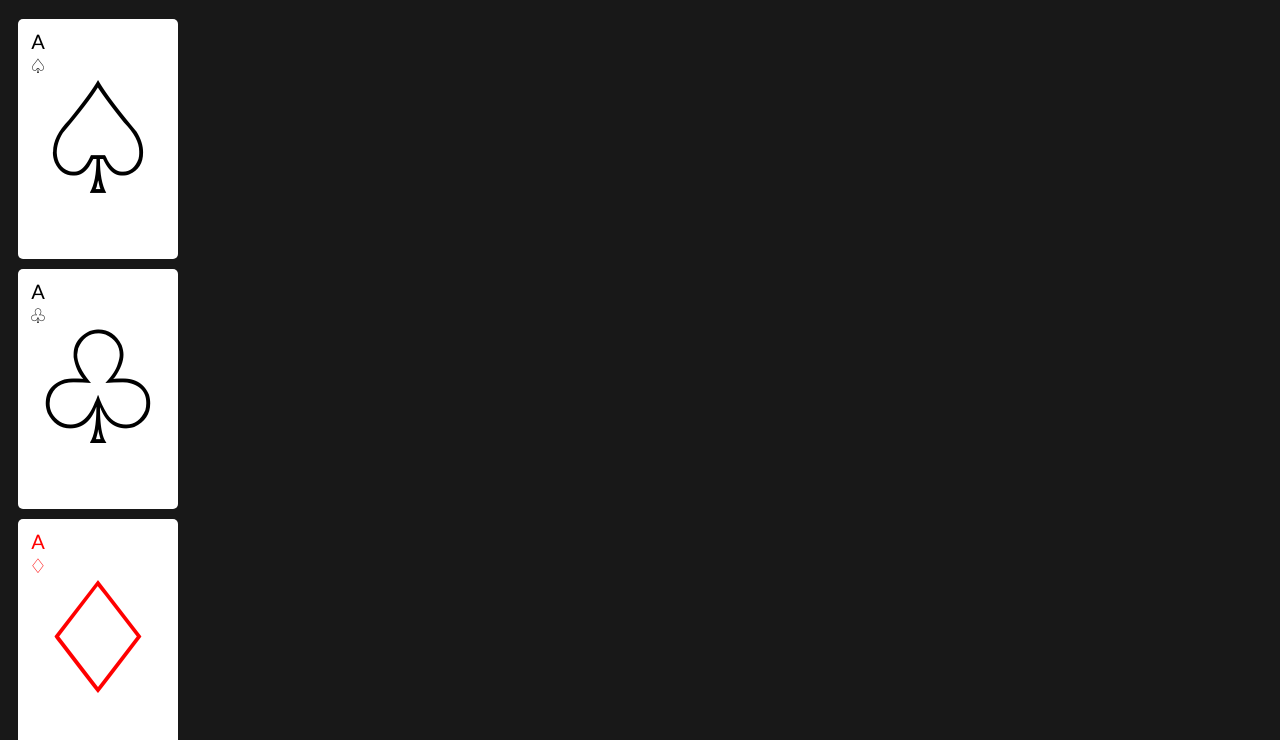
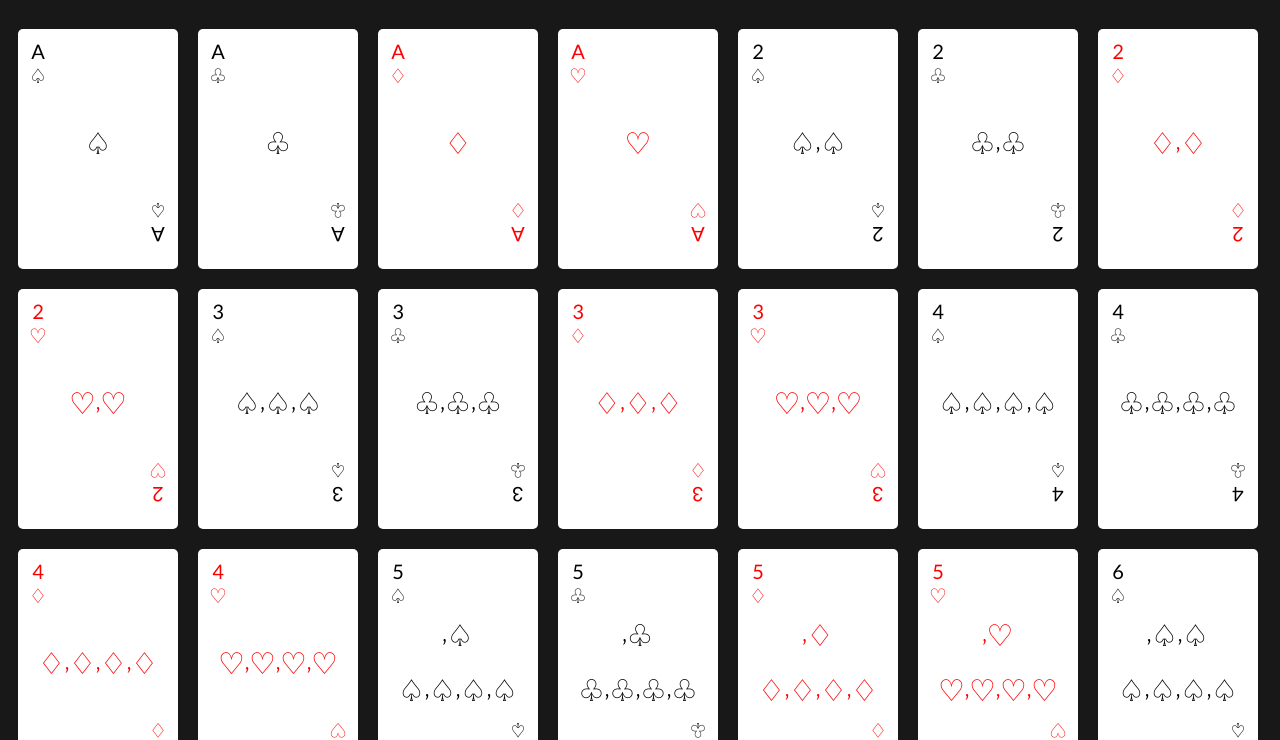
Before and after one commit to kubowania/javascript-solitaire, a plain HTML site: page index.html in a window 1280 px wide. Shown: the part 64-804 px from the top of the page. Drawn offline with Linux system fonts and the light colour scheme.

Commit message:
Updated Card UI to show correct number of suits

```diff
--- a/css/style.css
+++ b/css/style.css
@@ -15,13 +15,10 @@ p {
     font-family: Lato;
 }
 
-.card_container {
-    display: flex;
 
-}
 
 #card {
-
+    display: flex;
     flex-wrap: wrap;
 }
 
@@ -57,6 +54,16 @@ p {
     align-items: center;
 }
 
+.card-title-bottom {
+    display: flex;
+    flex-direction: column;
+    width: 40px;
+    align-items: center;
+    transform: rotate(180deg);
+    position: relative;
+    left: 120px;
+}
+
 .suit {
     margin: 10px;
     margin-top: 0;
@@ -64,14 +71,25 @@ p {
     font-size: 20px;
 }
 
-.bigsuit {
+.center-suits-container {
+    display: flex;
+    flex-wrap: wrap-reverse;
+    justify-content: center;
+    align-items: center;
+    height: 110px;
+    width: 120px;
+    position: relative;
+    left: 20px;
+
+}
+
+.center-suits {
     margin: 0;
     padding: 0;
-    font-size: 155px;
+    font-size: 30px;
     position: relative;
-    top: -60px;
     display: flex;
     justify-content: center;
     align-items: center;
-    height: 100%;
+    height: 35%;
 }
--- a/javascript/card.js
+++ b/javascript/card.js
@@ -1,4 +1,16 @@
 function createCard(num, suit) {
+    let centerSuit= []
+    // console.log(num)
+    console.log(typeof num)
+    if (typeof num == "number"){
+    for(let i=0;i<num; i++){
+        centerSuit.push(`<div class="center-suits">${suit.code}</div>`)
+
+    }}
+    else {
+        centerSuit.push(`<div class="center-suits">${suit.code}</div>`)
+    }
+
 
     const cardTemp = ` <div class="card-container">
                         <div class="card ${suit.name}" >
@@ -6,7 +18,13 @@ function createCard(num, suit) {
                                 <p class="card-num">${num}</p>
                                 <div class="suit">${suit.code}</div>
                             </div>
-                            <div class="bigsuit">${suit.code}</div>
+                            <div class="center-suits-container">
+                            ${centerSuit}
+                            </div>
+                            <div class="card-title-bottom">
+                                <p class="card-num">${num}</p>
+                                <div class="suit">${suit.code}</div>
+                            </div>
                          </div >
                     </div > `
 
```
Also changed, not shown: javascript/index.js (line endings or trailing spaces).
